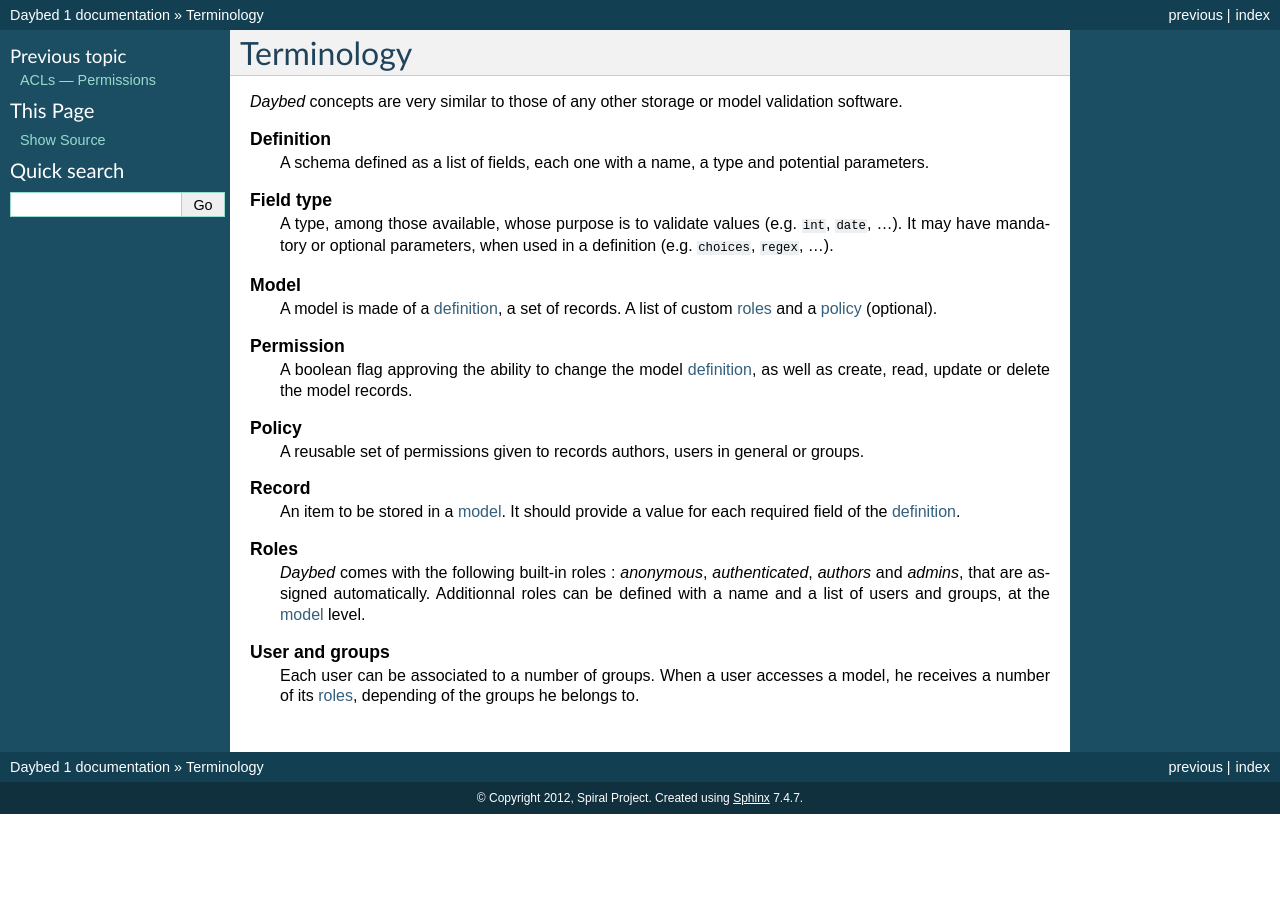
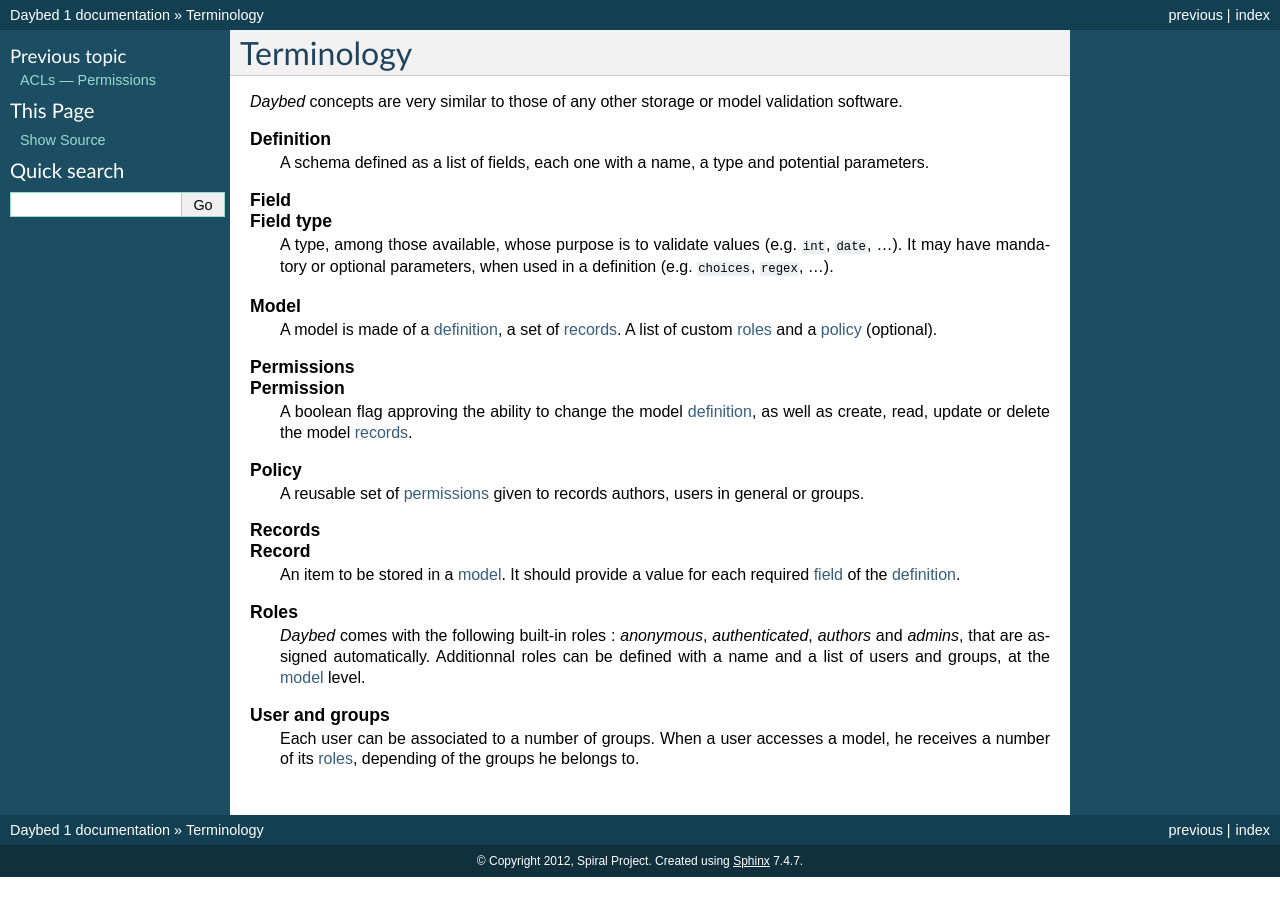
Before and after one commit to spiral-project/daybed, a Sphinx documentation site: the page built from docs/source/terminology.rst, in a window 1280 px wide. Built offline with Sphinx 7.4.7, drawn with Linux system fonts in a browser that asks for light colours.

Commit message:
fixed the warnings

```diff
--- a/docs/source/terminology.rst
+++ b/docs/source/terminology.rst
@@ -16,12 +16,14 @@
         A schema defined as a list of fields, each one with a name, a type
         and potential parameters.
 
+    Field
     Field type
         A type, among those available, whose purpose is to validate values
         (e.g. ``int``, ``date``, ...).
         It may have mandatory or optional parameters, when used in a definition
         (e.g. ``choices``, ``regex``, ...).
 
+    Records
     Record
         An item to be stored in a :term:`model`. It should provide a value for each required
         :term:`field` of the :term:`definition`.
@@ -30,6 +32,7 @@
         A reusable set of :term:`permissions` given to records authors, users in general
         or groups.
 
+    Permissions
     Permission
         A boolean flag approving the ability to change the model :term:`definition`,
         as well as create, read, update or delete the model :term:`records`.
```
Also changed, not shown: 1 other file.
